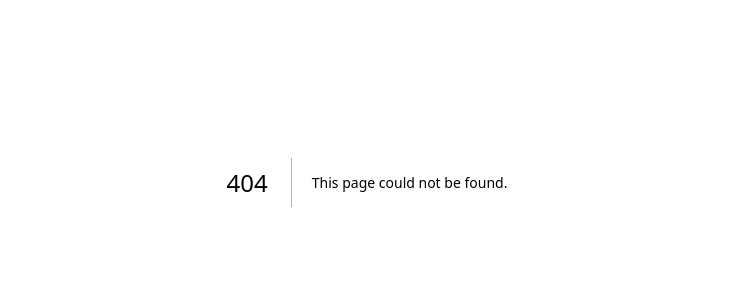
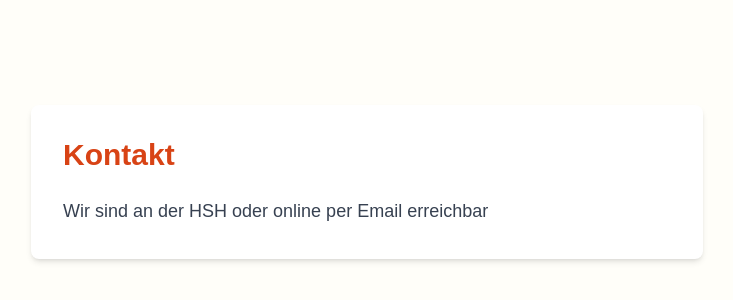
Before and after one commit to quylecse/student-web-app, a Next.js app: page /contact in a window 1280 px wide. Before the commit this address had no page. Shown: the part 218-518 px from the top of the page, without its empty margins (273-1006 px from the left). Built offline with nearby package versions, Linux system fonts and the light colour scheme.

Commit message:
Kontakt-Seite hinzu

```diff
--- /dev/null
+++ b/app/contact/page.tsx
@@ -0,0 +1,12 @@
+export default function TeamPage() {
+    return (
+      <div className="w-screen h-screen bg-[#fffef9] flex items-center justify-center p-6 overflow-y-auto">
+        <div className="w-full max-w-2xl bg-white rounded-lg shadow-md p-8">
+          <h1 className="text-3xl font-bold text-[#d84315] mb-6">Kontakt</h1>
+          <p className="text-lg text-gray-700 leading-relaxed">
+            Wir sind an der HSH oder online per Email erreichbar
+          </p>
+        </div>
+      </div>
+    );
+  }
--- a/app/students/page.tsx
+++ b/app/students/page.tsx
@@ -62,7 +62,7 @@ export default function StudentsPage() {
                         <ul className={styles.navbarNav}>
                             <li className={styles.navItem}>
                             <Link href="/team" className={styles.navLink}>
-                                <FaInfoCircle className={styles.navIcon} /> About Us
+                                <FaInfoCircle className={styles.navIcon} /> Über uns
                             </Link>
                             </li>
                         </ul>
```
